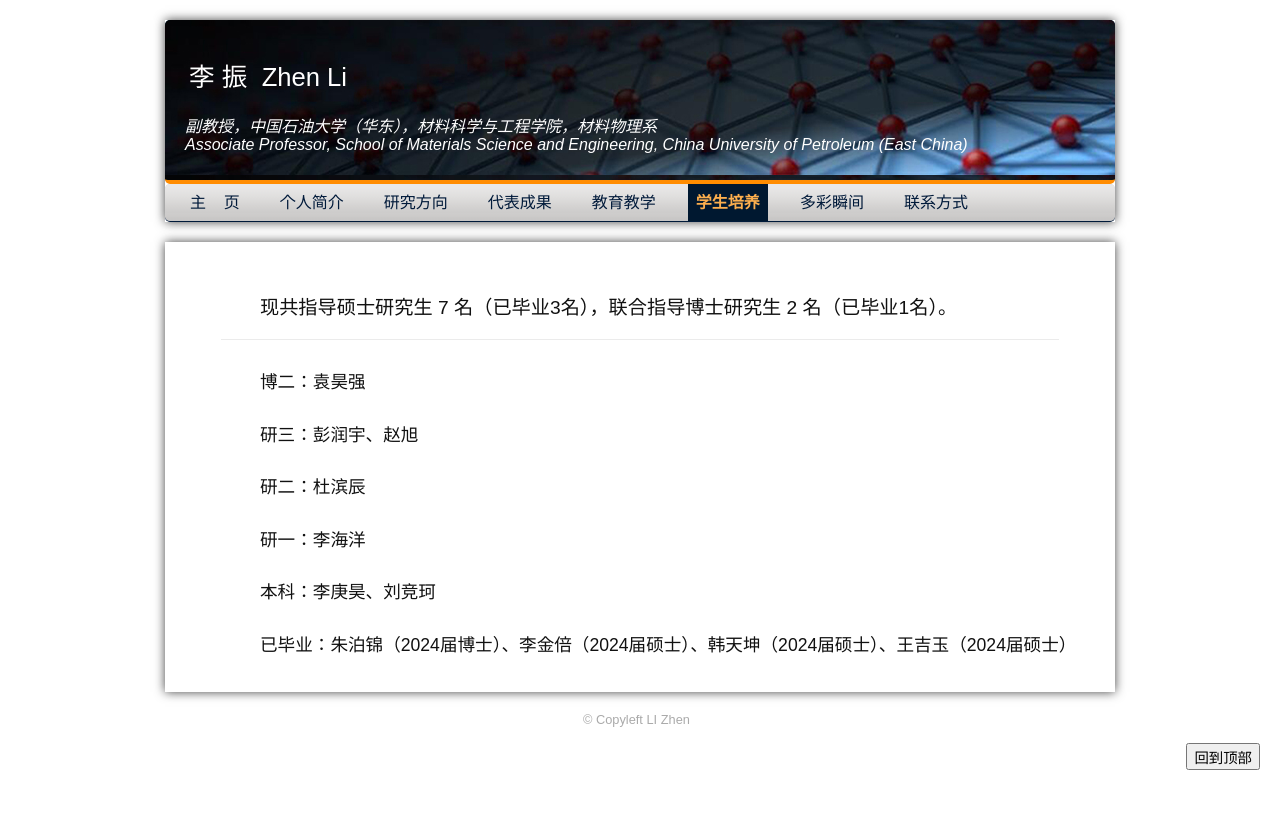
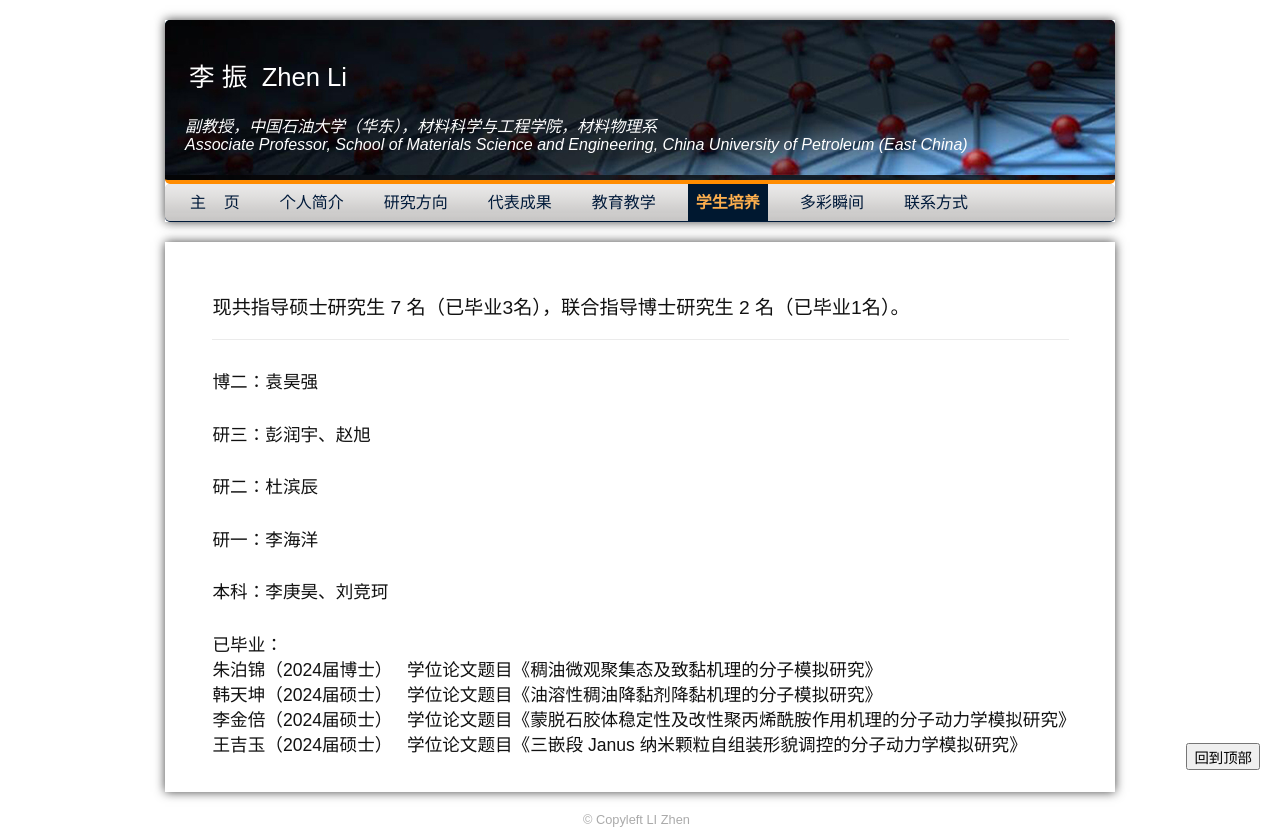
Before and after one commit to truth-zhenli/cv2, a plain HTML site: page tutor.html in a window 1280 px wide. Before the commit the page ends 800 px from the top, so only its background shows below. Drawn offline with Linux system fonts and the light colour scheme.

Commit message:
Update tutor.html
1

```diff
--- a/tutor.html
+++ b/tutor.html
@@ -49,22 +49,30 @@
 			</div>
 		</div>
 
-		<div style="height:450px" class="wrapper">
+		<div style="height:550px" class="wrapper">
 
-			<p style="padding:50px 0 0 10%; font-size:120%;">现共指导硕士研究生 7 名（已毕业3名），联合指导博士研究生 2 名（已毕业1名）。</p>
+			<p style="padding:50px 0 0 5%; font-size:120%;">现共指导硕士研究生 7 名（已毕业3名），联合指导博士研究生 2 名（已毕业1名）。</p>
 
-			<HR style="FILTER: alpha(opacity=100,finishopacity=0,style=3)" width="88%" color=#ebebeb SIZE=1>
+			<HR style="FILTER: alpha(opacity=100,finishopacity=0,style=3)" width="90%" color=#ebebeb SIZE=1>
 
 
-			<p style="padding:10px 0 0 10%; font-size:110%;">博二：袁昊强</p>
-			<p style="padding:10px 0 0 10%; font-size:110%;">研三：彭润宇、赵旭</p>
-			<p style="padding:10px 0 0 10%; font-size:110%;">研二：杜滨辰</p>
-			<p style="padding:10px 0 0 10%; font-size:110%;">研一：李海洋</p>
-			<p style="padding:10px 0 0 10%; font-size:110%;">本科：李庚昊、刘竞珂</p>
+			<p style="padding:10px 0 0 5%; font-size:110%;">博二：袁昊强</p>
+			<p style="padding:10px 0 0 5%; font-size:110%;">研三：彭润宇、赵旭</p>
+			<p style="padding:10px 0 0 5%; font-size:110%;">研二：杜滨辰</p>
+			<p style="padding:10px 0 0 5%; font-size:110%;">研一：李海洋</p>
+			<p style="padding:10px 0 0 5%; font-size:110%;">本科：李庚昊、刘竞珂</p>
 
-			<p style="padding:10px 0 0 10%; font-size:110%;">已毕业：朱泊锦（2024届博士）、李金倍（2024届硕士）、韩天坤（2024届硕士）、王吉玉（2024届硕士）</p>
+			<p style="padding:10px 0 0 5%; font-size:110%;">
+			已毕业：<br>
+			朱泊锦（2024届博士）&nbsp;&nbsp; 学位论文题目《稠油微观聚集态及致黏机理的分子模拟研究》<br>
+			韩天坤（2024届硕士）&nbsp;&nbsp; 学位论文题目《油溶性稠油降黏剂降黏机理的分子模拟研究》<br>
+			李金倍（2024届硕士）&nbsp;&nbsp; 学位论文题目《蒙脱石胶体稳定性及改性聚丙烯酰胺作用机理的分子动力学模拟研究》<br>
+			王吉玉（2024届硕士）&nbsp;&nbsp; 学位论文题目《三嵌段 Janus 纳米颗粒自组装形貌调控的分子动力学模拟研究》
+			</p>
+
 
 			<br>
+
 
 
 		</div>
```
